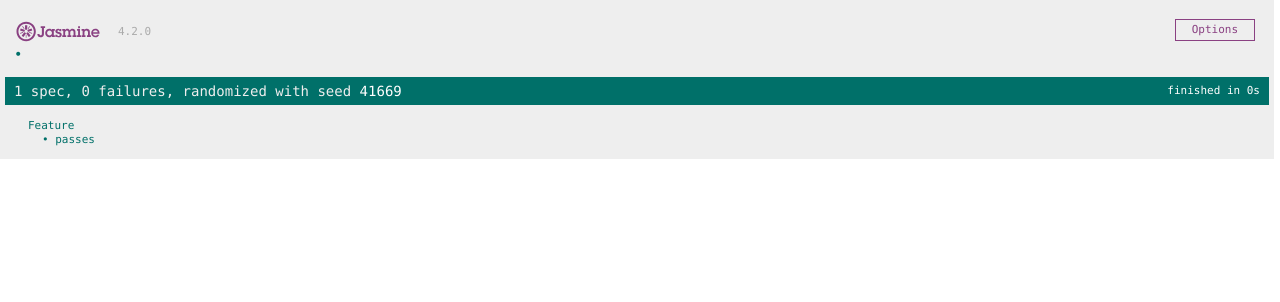
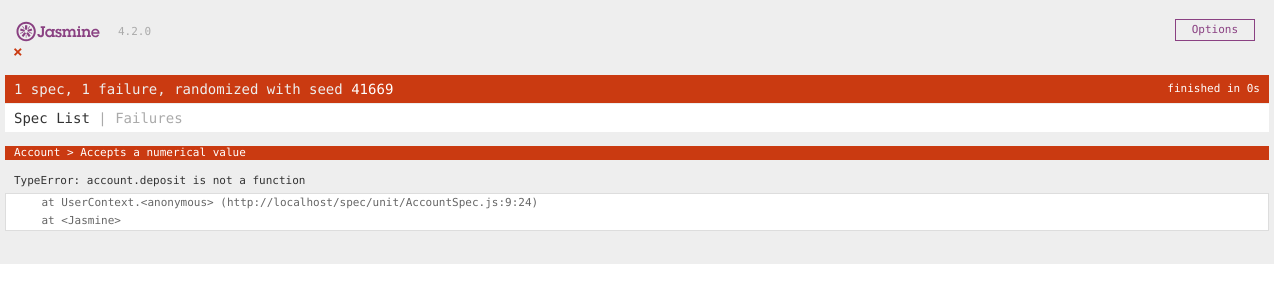
Before and after one commit to gjstirling/Bank-Kata-JS, a plain HTML site: page SpecRunner.html in a window 1280 px wide. Drawn offline with Linux system fonts and the light colour scheme.

Commit message:
First failing test for account class

```diff
--- a/SpecRunner.html
+++ b/SpecRunner.html
@@ -14,12 +14,12 @@
   <script src="lib/jasmine-4.2.0/boot1.js"></script>
 
   <!-- include source files here... -->
-  <script src="src/Player.js"></script>
-  <script src="src/Song.js"></script>
+  <script src="src/Account.js"></script>
 
   <!-- include spec files here... -->
   <script src="spec/SpecHelper.js"></script>
   <script src="spec/FeatureSpec.js"></script>
+  <script src="spec/unit/AccountSpec.js"></script>
 
 </head>
 
--- a/spec/FeatureSpec.js
+++ b/spec/FeatureSpec.js
@@ -1,6 +1,16 @@
-describe('Feature', () => {
+// const statement = "date || credit || debit || balance\n14/01/2023 || || 500.00 || 2500.00\n13/01/2023 || 2000.00 || || 3000.00\n10/01/2023 || 1000.00 || || 1000.00\n"
 
-    it('passes', ()=>{
-        expect(true).toEqual(true);
-    });
-});
+// describe('Feature', () => {
+
+//     beforeEach(() => {
+//         account = new Account
+//       })
+
+//     it('Prints a bank statement', ()=>{
+//         account.deposit(1000)
+//         account.deposit(2000)
+//         account.withdraw(500)
+//         expect(account.printStatement()).toEqual(statement)
+//     });
+
+// });
--- /dev/null
+++ b/spec/unit/AccountSpec.js
@@ -0,0 +1,12 @@
+
+describe('Account', () => {
+
+    beforeEach(() => {
+        account = new Account
+    })
+
+    it('Accepts a numerical value', ()=>{
+        expect(account.deposit(100.00)).not.toThrow();
+    });
+
+});
--- /dev/null
+++ b/src/Account.js
@@ -0,0 +1,4 @@
+class Account {
+
+
+}
```
